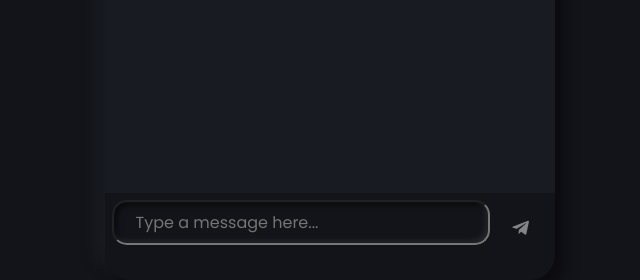
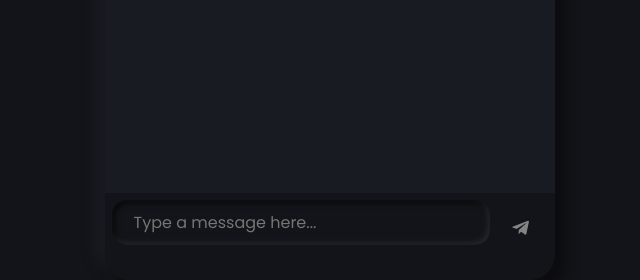
Before and after one commit to Dip-Barua/Chatmate, a PHP site: page /chat.php?user_id=1 in a window 1280 px wide. Shown: the part 548-828 px from the top of the page, without its empty margins (310-950 px from the left). Run offline with PHP 8.4, Linux system fonts and the light colour scheme; the visitor is signed in with stand-in values (Sample User, id 1); data that the repository does not hold is empty.

Commit message:
Update style.css

```diff
--- a/style.css
+++ b/style.css
@@ -370,6 +370,7 @@ box-shadow: inset -2px -2px 6px rgba(255, 255, 255, 0.1),
   outline: none;
   border-radius: 15px;
   background: #131419;
+  border: none;
   box-shadow: inset -2px -2px 6px rgba(255, 255, 255, 0.1),
   inset 2px 2px 6px rgba(0, 0, 0, 0.8);
   }
```
